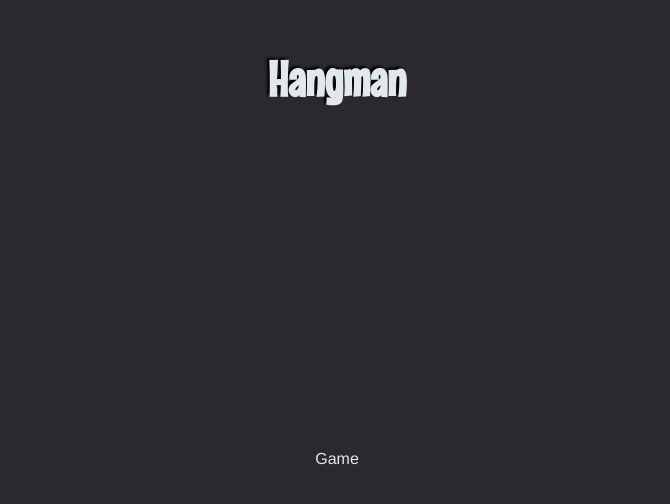
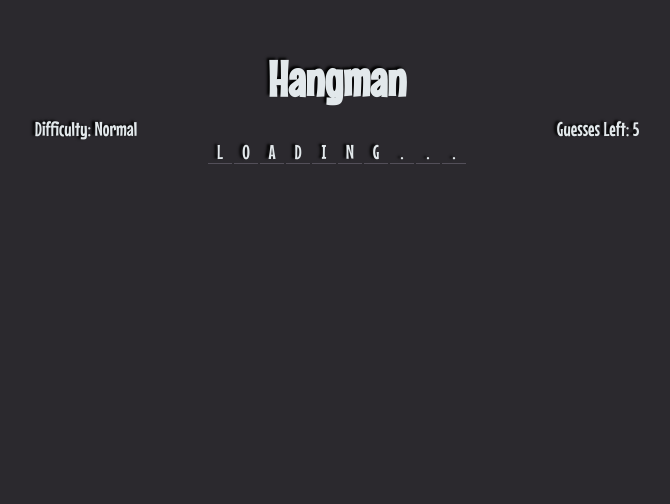
Before and after one commit to spdyone01/hangman-game, a React (Create React App) app: page /game in a window 1280 px wide. Shown: the top 504 px of the page, without its empty margins (303-973 px from the left). Built offline with nearby package versions, Linux system fonts and the light colour scheme.

Commit message:
destructure props to render Game, Loading screen

```diff
--- /dev/null
+++ b/src/components/Game.css
@@ -0,0 +1,24 @@
+.game {
+  flex: 1;
+  margin: 0 auto auto auto;
+  display: flex;
+  flex-direction: column;
+  font-family: 'Mouse Memoirs', sans-serif;
+  font-size: 2.5rem;
+  text-shadow: -0.125em -0.125rem 0.25rem #000;
+}
+
+.game-info {
+    flex: 1;
+    display: flex;
+    width: 80%;
+    font-size: 2rem;
+    margin: 0 auto;
+}
+.game-info .difficulty {
+    margin: 0 auto;
+}
+
+.game-info .guesses {
+    margin: 0 auto;
+}
--- a/src/components/Game.jsx
+++ b/src/components/Game.jsx
@@ -1,7 +1,26 @@
-function Game() {
+import { useState } from 'react';
+import './Game.css';
+import Loading from './Loading';
+
+function Game(props) {
+  const [missedGuesses, setMissedGuesses] = useState(0);
+  const [loading, setLoading] = useState(true);
+
+  let { words, difficulty } = props;
+  let { mode, selector, guesses } = difficulty;
+
   return (
-    <div>Game</div>
-  )
+    <div className='game'>
+      <div className='game-info'>
+        <p className='difficulty'>Difficulty: {mode[selector]}</p>
+        <p className='guesses'>
+          Guesses Left: {guesses[selector] - missedGuesses}
+        </p>
+
+      </div>
+        {loading ? <Loading /> : <div>False</div>}
+    </div>
+  );
 }
 
-export default Game
+export default Game;
--- /dev/null
+++ b/src/components/Loading.css
@@ -0,0 +1,7 @@
+.loading-screen {
+    flex: 1;
+    display: flex;
+    justify-content: center;
+    align-items: center;
+
+}
--- /dev/null
+++ b/src/components/Loading.jsx
@@ -0,0 +1,12 @@
+import './Loading.css';
+
+function Loading() {
+    const msg = 'Loading...';
+    const loading = msg.split('').map((char) => <span>{char}</span>)
+
+  return (
+    <div className='loading-screen'>{loading}</div>
+  )
+}
+
+export default Loading
```
